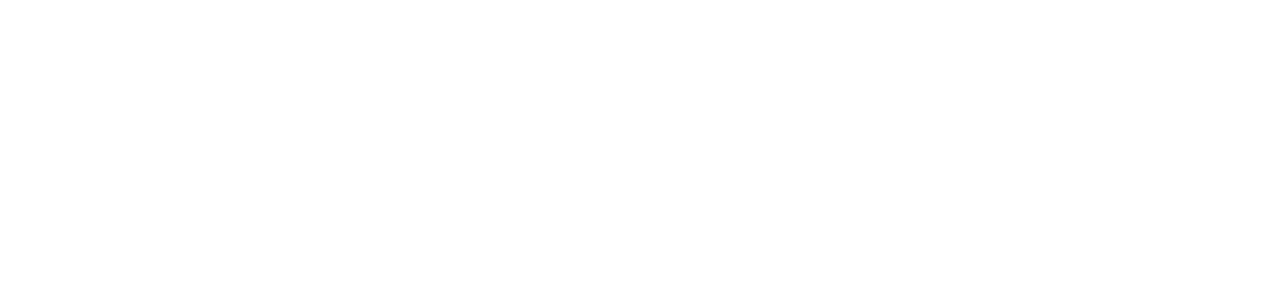
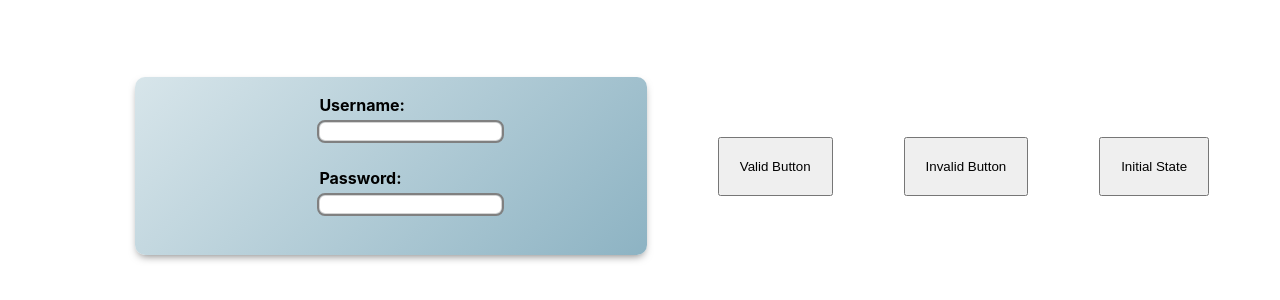
Before and after one commit to leonsterling/ITProject-FiveFingers, a React (Create React App) app in the folder client/: page / in a window 1280 px wide. Shown: the part 234-534 px from the top of the page. Built offline with nearby package versions, Linux system fonts and the light colour scheme.

Commit message:
Implemented login functionality

```diff
--- a/client/src/App.css
+++ b/client/src/App.css
@@ -1,5 +1,5 @@
 .App {
-  text-align: center;
+  /* text-align: center; */
 }
 
 .App-logo {
--- a/client/src/App.js
+++ b/client/src/App.js
@@ -1,11 +1,12 @@
 import './App.css';
 import React from 'react';
+import LoginPage from './LoginPage';
 
 function App() {
 
   return (
     <div className="App">
-
+      <LoginPage />
     </div>
   );
 }
--- /dev/null
+++ b/client/src/LoginPage.js
@@ -0,0 +1,64 @@
+import React, { useState } from 'react';
+import ReactDOM from 'react-dom/client';
+import './login.css';
+
+const states = {
+    initial: 'initial',
+    invalid: 'invalid',
+    valid: 'valid',
+};
+
+export default function LoginPage () {
+    const [loginState, setLoginState] = useState({
+        firstRender: true,
+        currState: states.initial,
+    });
+
+    function handleValidity() {
+        // call backend validity from here and assure it is working
+    }
+
+    let inputClass;
+    if (loginState.currState === states.initial) {
+        inputClass = 'login-' + states.initial;
+    }
+    else if (loginState.currState === states.invalid) {
+        inputClass = 'login-' + states.invalid;
+    }
+    else if (loginState.currState === states.valid) {
+        inputClass = 'login-' + states.valid;
+    }
+
+    return (
+        <div className='form-template'>
+          <form class='login-page' action='/loginData' method='post'>
+            <ul>
+                <li>
+                    <label for='userName'> Username: </label>
+                </li>
+                <li>
+                    <input type='text' id='userName' className={inputClass}/>
+                </li>
+                <li>
+                    <label for='password'> Password: </label>
+                </li>
+                <li>
+                    <input type='password' id='password' className={inputClass}/>
+                </li>
+            </ul>
+          </form>
+
+          <button onClick={() => setLoginState({currState: states.valid})}>
+            Valid Button
+          </button>
+
+          <button onClick={() => setLoginState({currState: states.invalid})}>
+            Invalid Button
+          </button>
+
+          <button onClick={() => setLoginState({currState: states.initial})}>
+            Initial State
+          </button>
+        </div>
+    )
+}
--- /dev/null
+++ b/client/src/login.css
@@ -0,0 +1,55 @@
+.App {
+  height: 100vh;
+  flex-direction: column;
+}
+
+.App, .form-template {
+  display: flex;
+  justify-content: space-evenly;
+  align-items: center;
+  width: 100vw;
+}
+
+.form-template {
+  display: flex;
+}
+.form-template button {
+  padding: 20px;
+}
+
+.login-page {
+  background: rgb(215, 229, 234);
+  background: linear-gradient(135deg, rgb(215, 229, 234) 0%, rgb(141, 179, 195) 100%);
+  width: 40%;
+  margin-left: 5vw;
+  border-radius: 10px;
+  box-shadow: 0px 4px 9px -3px hsla(0deg, 0%, 0%, 0.5);
+  display: flex;
+  justify-content: center;
+}
+.login-page ul {
+  list-style: none;
+  line-height: 1.55;
+}
+.login-page input {
+  border-radius: 6px;
+  border: 1px solid rgba(128, 128, 128, 0.3411764706);
+  margin-bottom: 25px;
+}
+.login-page label {
+  font-weight: bold;
+}
+
+.login-initial {
+  outline: 2px solid #808080;
+}
+
+.login-invalid {
+  outline: 2px solid red;
+}
+
+.login-valid {
+  outline: 2px solid green;
+}
+
+/*# sourceMappingURL=login.css.map */
--- /dev/null
+++ b/client/src/login.scss
@@ -0,0 +1,60 @@
+.App {
+    height: 100vh;
+    flex-direction: column;
+}
+
+.App, .form-template {
+    display: flex;
+    justify-content: space-evenly;
+    align-items: center;
+    width: 100vw;
+}
+
+.form-template {
+    display: flex;
+    button {
+        padding: 20px;
+    }
+}
+
+.login-page {
+    background: rgb(215,229,234);
+    background: linear-gradient(135deg, rgba(215,229,234,1) 0%, rgba(141,179,195,1) 100%);
+    width: 40%;
+    margin-left: 5vw;
+    border-radius: 10px;
+    box-shadow: 0px 4px 9px -3px hsla(0, 0%, 0%, 50%);
+
+    // Display properties
+    display: flex;
+    justify-content: center;
+
+    ul {
+        list-style: none;
+        line-height: 1.55;
+    }
+
+    input {
+        border-radius: 6px;
+        border: 1px solid #80808057;
+        margin-bottom: 25px;
+    }
+
+    label {
+        font-weight: bold;
+    }
+}
+
+$weight: 2px;
+
+.login-initial {
+    outline: $weight solid #808080;
+}
+
+.login-invalid {
+    outline: $weight solid red;
+}
+
+.login-valid {
+    outline: $weight solid green;
+}
```
